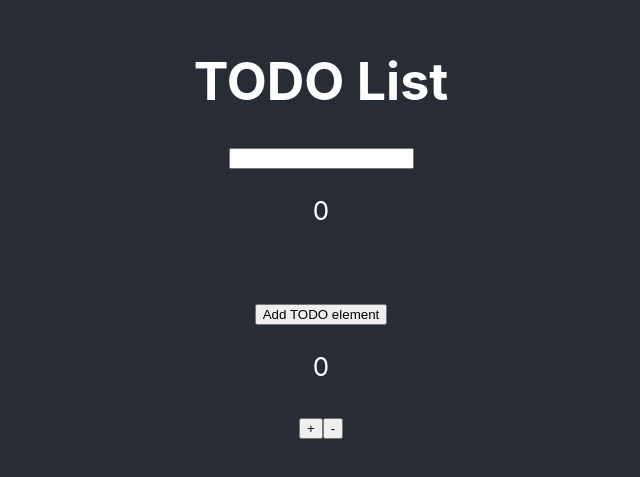
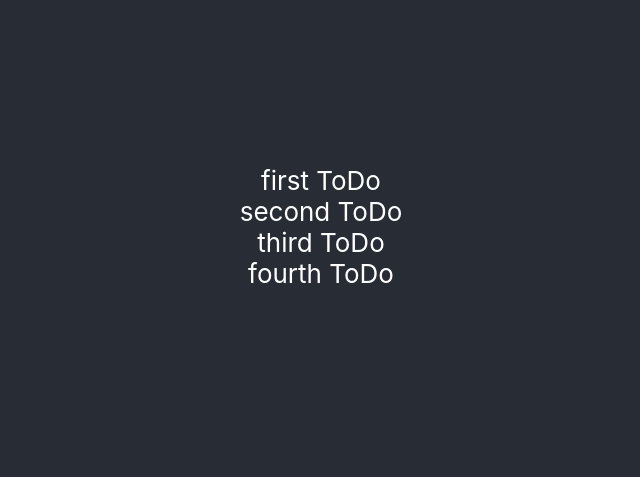
Before and after one commit to faviolla/react-components, a React (Create React App) app: page / in a window 1280 px wide. Shown: the part 173-650 px from the top of the page, without its empty margins (319-959 px from the left). Built offline with nearby package versions, Linux system fonts and the light colour scheme.

Commit message:
Render Component was created.

```diff
--- a/src/App.js
+++ b/src/App.js
@@ -1,5 +1,6 @@
 import CounterComponent from "./CounterComponent";
 import ListComponent from "./ListComponent";
+import RenderComponent from "./RenderComponent";
 
 import "./App.css";
 
@@ -7,8 +8,9 @@ function App() {
   return (
     <div className="App">
       <header className="App-header">
-        <ListComponent />
-        <CounterComponent />
+        <RenderComponent />
+        {/* <ListComponent /> */}
+        {/* <CounterComponent /> */}
       </header>
     </div>
   );
--- a/src/CounterComponent.js
+++ b/src/CounterComponent.js
@@ -4,7 +4,7 @@ const CounterComponent = () => {
   const [count, setCount] = useState(0);
 
   const increment = () => {
-    setCount((prevState) => (prevState + 1));
+    setCount((prevState) => prevState + 1);
   };
 
   const decrement = () => {
@@ -13,8 +13,8 @@ const CounterComponent = () => {
   return (
     <div>
       <p>{count}</p>
+      <button onClick={decrement}>-</button>
       <button onClick={increment}>+</button>
-      <button onClick={decrement}>-</button>
     </div>
   );
 };
--- a/src/ListComponent.js
+++ b/src/ListComponent.js
@@ -27,7 +27,7 @@ const ListComponent = () => {
   return (
     <>
       <h1>TODO List</h1>
-      <input onKeyDown={onEnterHandler} onChange={onChangeHandler} value={input} />
+      <input onKeyDown={onEnterHandler} onChange={onChangeHandler} value={input} placeholder="new task" />
       <p>{items.length}</p>
       <ul>
         {items.map((element, index) => (
--- /dev/null
+++ b/src/RenderComponent.js
@@ -0,0 +1,21 @@
+import React from "react";
+import ToDosList from "./ToDosList";
+
+const RenderComponent = () => {
+  const ToDos = [
+    { id: 1, name: "first ToDo" },
+    { id: 2, name: "second ToDo" },
+    { id: 3, name: "third ToDo" },
+    { id: 4, name: "fourth ToDo" },
+  ];
+  return (
+    <div>
+      {ToDos.map((todo) => {
+        console.log(todo);
+        return <ToDosList key={todo.id} todo={todo.name} />;
+      })}
+    </div>
+  );
+};
+
+export default RenderComponent;
--- /dev/null
+++ b/src/ToDosList.js
@@ -0,0 +1,7 @@
+import React from "react";
+
+const ToDosList = (props) => {
+  return <div>{props.todo}</div>;
+};
+
+export default ToDosList;
```
